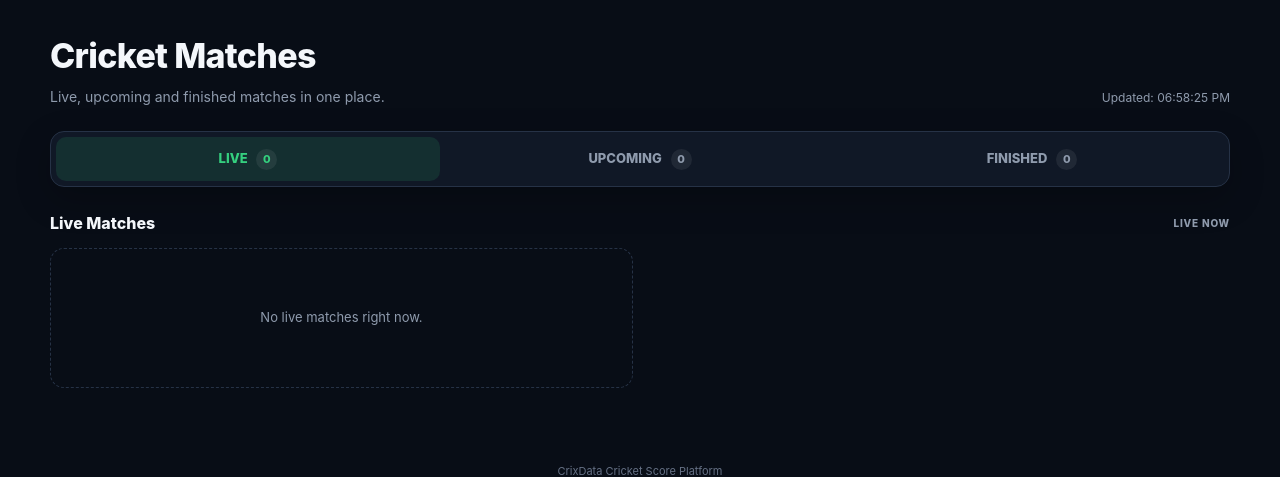
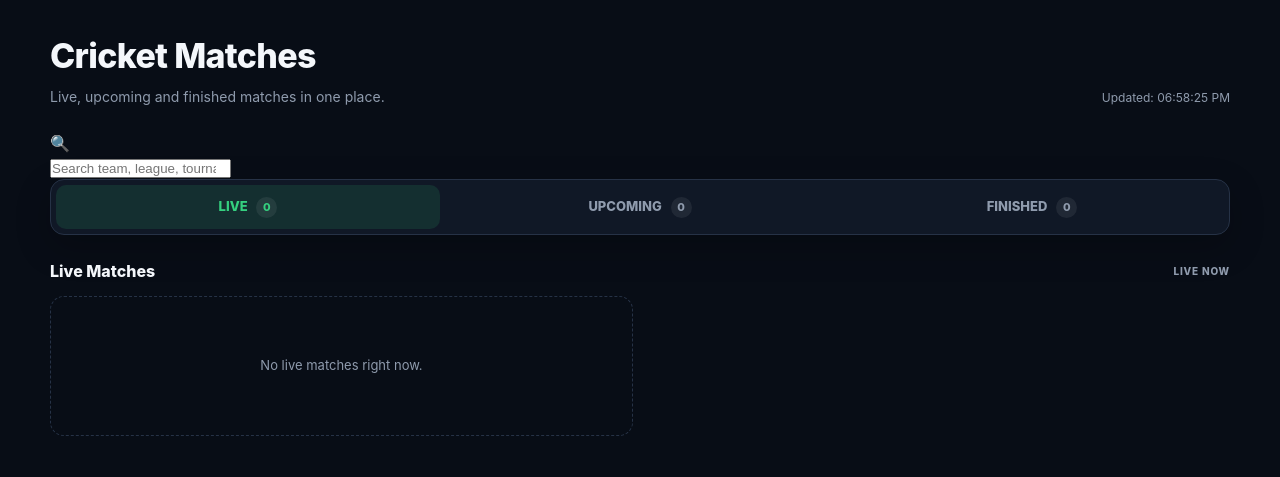
Before and after one commit to krishnahirwal16-alt/CrixData-v2, a Flask app: page / in a window 1280 px wide. Shown: the part 78-555 px from the top of the page. Run offline with Flask 3, Linux system fonts and the light colour scheme; data that the repository does not hold is empty.

Commit message:
Update frontend search interface
Added a search section with input and suggestions for cricket matches.

```diff
--- a/templates/index.html
+++ b/templates/index.html
@@ -2,134 +2,361 @@
 <html lang="en">
 <head>
     <meta charset="UTF-8">
-    <meta name="viewport" content="width=device-width, initial-scale=1.0">
+    <meta
+        name="viewport"
+        content="width=device-width, initial-scale=1.0"
+    >
 
     <title>CrixData — Cricket Live Scores</title>
 
-    <link rel="stylesheet" href="{{ url_for('static', filename='style.css') }}">
+    <link
+        rel="stylesheet"
+        href="{{ url_for('static', filename='style.css') }}"
+    >
 </head>
 
 <body>
 
+    <!-- =========================
+         TOP BAR
+         ========================= -->
+
     <header class="topbar">
+
         <div class="brand">
-            <div class="brand-logo">CD</div>
+
+            <div class="brand-logo">
+                CD
+            </div>
 
             <div>
                 <h1>CrixData</h1>
                 <p>Global Cricket Scores</p>
             </div>
+
         </div>
 
+
         <div class="connection">
-            <span id="connectionDot" class="connection-dot"></span>
-            <span id="connectionText">Loading...</span>
+
+            <span
+                id="connectionDot"
+                class="connection-dot"
+            ></span>
+
+            <span id="connectionText">
+                Loading...
+            </span>
+
         </div>
+
     </header>
 
 
     <main class="container">
 
+        <!-- =========================
+             INTRO
+             ========================= -->
+
         <section class="page-intro">
+
             <div>
                 <h2>Cricket Matches</h2>
-                <p>Live, upcoming and finished matches in one place.</p>
+
+                <p>
+                    Live, upcoming and finished matches in one place.
+                </p>
             </div>
 
             <div class="last-updated">
+
                 Updated:
                 <span id="updatedAt">—</span>
+
             </div>
+
         </section>
 
 
-        <nav class="tabs" aria-label="Match status">
-            <button class="tab active" data-section="live">
+        <!-- =========================
+             SEARCH
+             ========================= -->
+
+        <section class="search-section">
+
+            <div class="search-box">
+
+                <div class="search-icon">
+                    🔍
+                </div>
+
+                <input
+                    id="matchSearch"
+                    type="search"
+                    autocomplete="off"
+                    placeholder="Search team, league, tournament, series or match..."
+                    aria-label="Search cricket matches"
+                >
+
+                <button
+                    id="clearSearch"
+                    type="button"
+                    class="search-clear hidden"
+                    aria-label="Clear search"
+                >
+                    ×
+                </button>
+
+            </div>
+
+
+            <div
+                id="suggestions"
+                class="suggestions hidden"
+                role="listbox"
+            ></div>
+
+        </section>
+
+
+        <!-- =========================
+             SEARCH RESULTS
+             ========================= -->
+
+        <section
+            id="searchSection"
+            class="search-results-section hidden"
+        >
+
+            <div class="section-heading">
+
+                <div>
+                    <h3>
+                        Search Results
+                    </h3>
+
+                    <p
+                        id="searchSummary"
+                        class="search-summary"
+                    ></p>
+                </div>
+
+                <button
+                    id="closeSearch"
+                    type="button"
+                    class="close-search-button"
+                >
+                    Clear
+                </button>
+
+            </div>
+
+
+            <div
+                id="searchResults"
+                class="search-results"
+            ></div>
+
+        </section>
+
+
+        <!-- =========================
+             NORMAL MATCH TABS
+             ========================= -->
+
+        <nav
+            id="matchTabs"
+            class="tabs"
+            aria-label="Match status"
+        >
+
+            <button
+                class="tab active"
+                data-section="live"
+            >
                 LIVE
-                <span id="liveCount" class="count">0</span>
+
+                <span
+                    id="liveCount"
+                    class="count"
+                >
+                    0
+                </span>
+
             </button>
 
-            <button class="tab" data-section="upcoming">
+
+            <button
+                class="tab"
+                data-section="upcoming"
+            >
                 UPCOMING
-                <span id="upcomingCount" class="count">0</span>
+
+                <span
+                    id="upcomingCount"
+                    class="count"
+                >
+                    0
+                </span>
+
             </button>
 
-            <button class="tab" data-section="finished">
+
+            <button
+                class="tab"
+                data-section="finished"
+            >
                 FINISHED
-                <span id="finishedCount" class="count">0</span>
+
+                <span
+                    id="finishedCount"
+                    class="count"
+                >
+                    0
+                </span>
+
             </button>
+
         </nav>
 
 
-        <section id="liveSection" class="match-section active-section">
+        <!-- =========================
+             LIVE
+             ========================= -->
+
+        <section
+            id="liveSection"
+            class="match-section active-section"
+        >
+
             <div class="section-heading">
-                <h3>Live Matches</h3>
-                <span class="section-status">LIVE NOW</span>
+
+                <h3>
+                    Live Matches
+                </h3>
+
+                <span class="section-status">
+                    LIVE NOW
+                </span>
+
             </div>
 
-            <div id="liveMatches" class="match-grid">
-                <div class="loading">Loading live matches...</div>
+
+            <div
+                id="liveMatches"
+                class="match-grid"
+            >
+
+                <div class="loading">
+                    Loading live matches...
+                </div>
+
             </div>
+
         </section>
 
 
-        <section id="upcomingSection" class="match-section">
+        <!-- =========================
+             UPCOMING
+             ========================= -->
+
+        <section
+            id="upcomingSection"
+            class="match-section"
+        >
+
             <div class="section-heading">
-                <h3>Upcoming Matches</h3>
-                <span class="section-status">NEXT MATCHES</span>
+
+                <h3>
+                    Upcoming Matches
+                </h3>
+
+                <span class="section-status">
+                    NEXT MATCHES
+                </span>
+
             </div>
 
-            <div id="upcomingMatches" class="match-grid">
-                <div class="loading">Loading upcoming matches...</div>
+
+            <div
+                id="upcomingMatches"
+                class="match-grid"
+            >
+
+                <div class="loading">
+                    Loading upcoming matches...
+                </div>
+
             </div>
+
         </section>
 
 
-        <section id="finishedSection" class="match-section">
+        <!-- =========================
+             FINISHED
+             ========================= -->
+
+        <section
+            id="finishedSection"
+            class="match-section"
+        >
+
             <div class="section-heading">
-                <h3>Finished Matches</h3>
-                <span class="section-status">RECENT RESULTS</span>
+
+                <h3>
+                    Finished Matches
+                </h3>
+
+                <span class="section-status">
+                    RECENT RESULTS
+                </span>
+
             </div>
 
-            <div id="finishedMatches" class="match-grid">
-                <div class="loading">Loading finished matches...</div>
+
+            <div
+                id="finishedMatches"
+                class="match-grid"
+            >
+
+                <div class="loading">
+                    Loading finished matches...
+                </div>
+
             </div>
+
         </section>
 
 
-        <div id="globalError" class="global-error hidden"></div>
+        <!-- =========================
+             ERROR
+             ========================= -->
+
+        <div
+            id="globalError"
+            class="global-error hidden"
+        ></div>
 
     </main>
 
 
-    <div id="detailsModal" class="modal hidden">
-        <div class="modal-backdrop" data-close-modal></div>
-
-        <div class="modal-card">
-
-            <button
-                type="button"
-                class="modal-close"
-                data-close-modal
-                aria-label="Close"
-            >
-                ×
-            </button>
-
-            <div id="detailsContent">
-                <div class="loading">Loading match details...</div>
-            </div>
-
-        </div>
-    </div>
-
+    <!-- =========================
+         FOOTER
+         ========================= -->
 
     <footer class="footer">
-        <p>CrixData Cricket Score Platform</p>
+
+        <p>
+            CrixData Cricket Score Platform
+        </p>
+
     </footer>
 
 
-    <script src="{{ url_for('static', filename='app.js') }}"></script>
+    <script
+        src="{{ url_for('static', filename='app.js') }}"
+    ></script>
 
 </body>
 </html>
```
